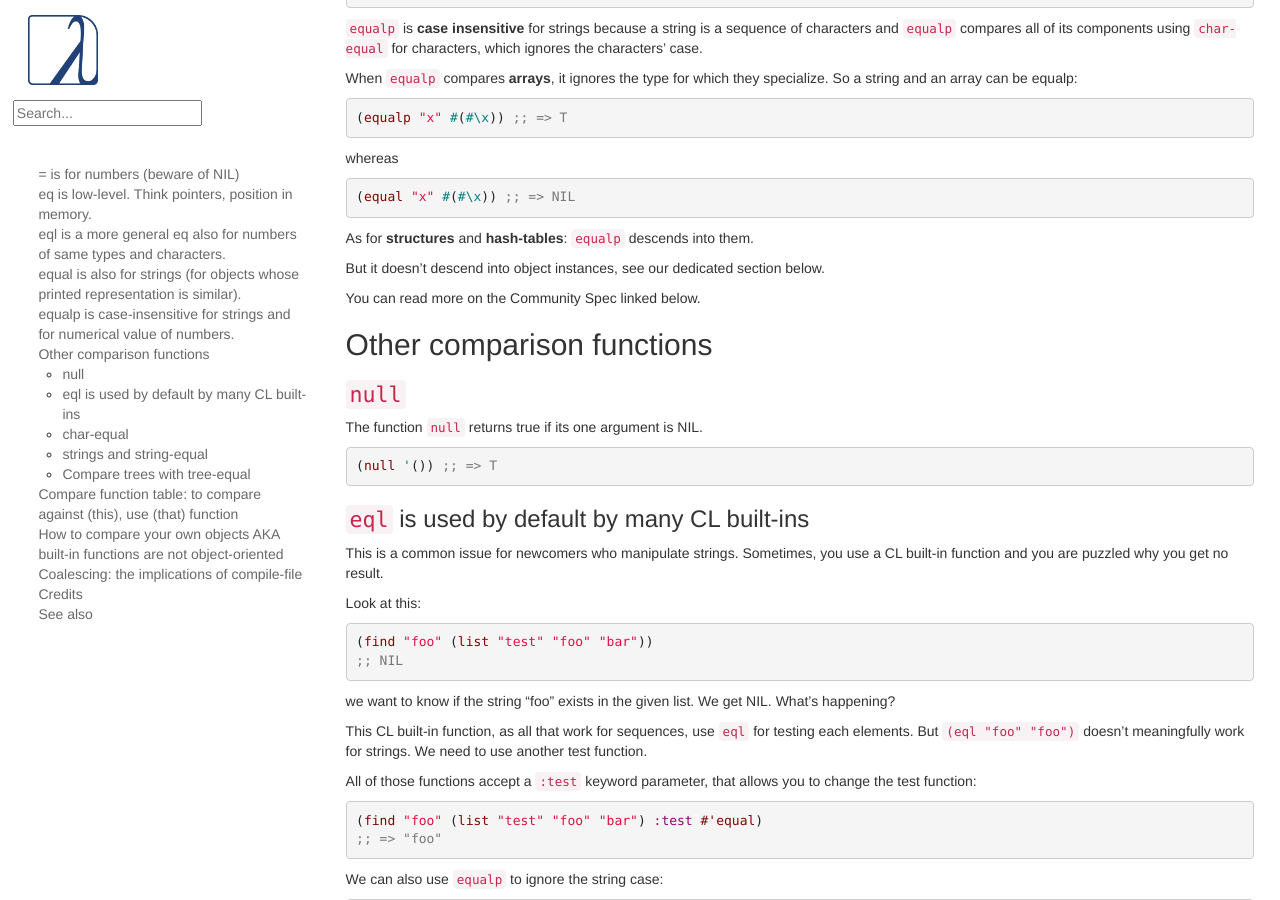
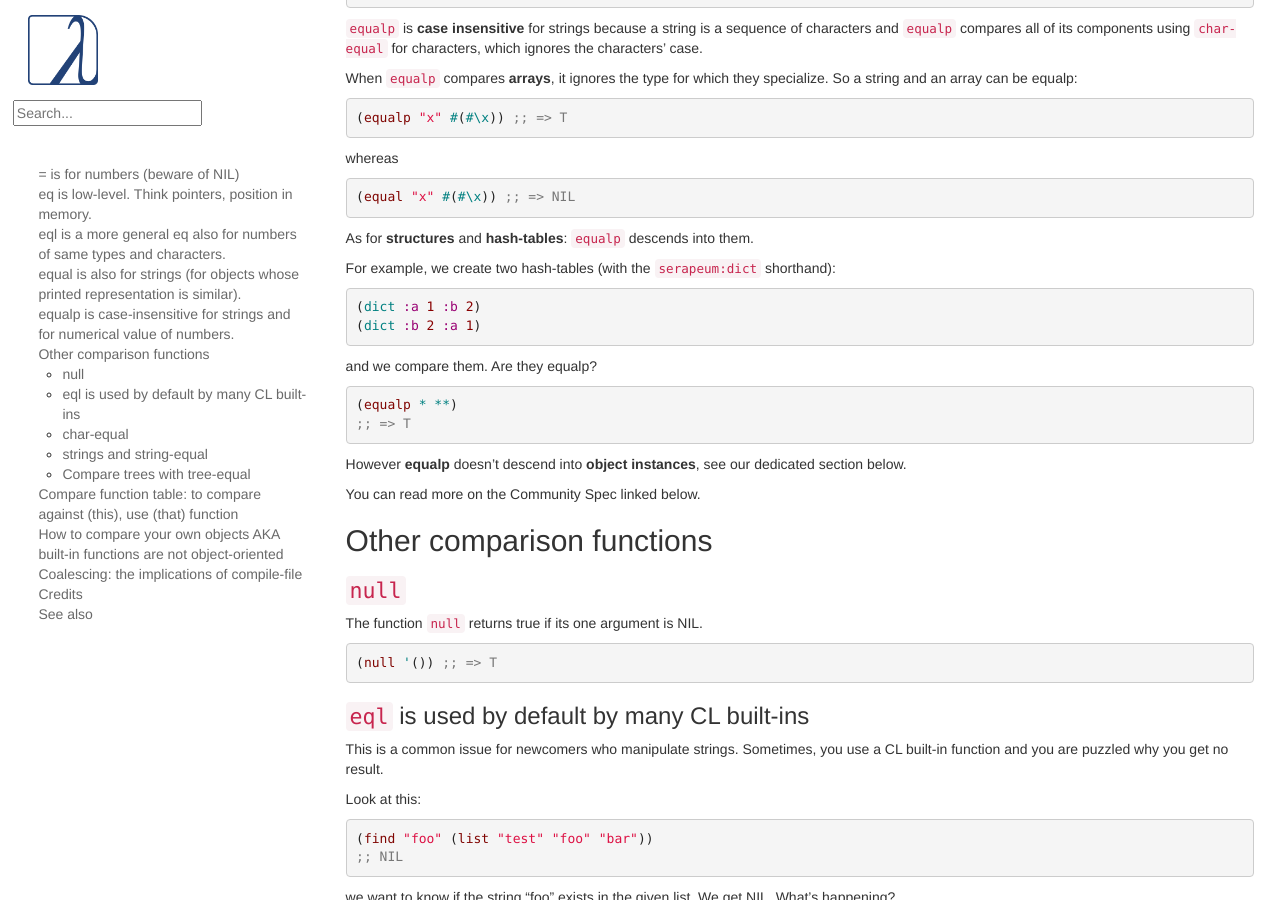
Before and after one commit to LispCookbook/cl-cookbook, a Jekyll site: the page built from equality.md, in a window 1280 px wide and 900 px high, scrolled down 3764 px. Built offline with Jekyll 4.4.1, drawn with Linux system fonts in a browser that asks for light colours.

Commit message:
equalp for hash-tables

```diff
--- a/equality.md
+++ b/equality.md
@@ -243,7 +243,21 @@ whereas
 As for **structures** and **hash-tables**: `equalp` descends into
 them.
 
-But it doesn't descend into object instances, see our dedicated section below.
+For example, we create two hash-tables (with the `serapeum:dict` shorthand):
+
+~~~lisp
+(dict :a 1 :b 2)
+(dict :b 2 :a 1)
+~~~
+
+and we compare them. Are they equalp?
+
+~~~lisp
+(equalp * **)
+;; => T
+~~~
+
+However **equalp** doesn't descend into **object instances**, see our dedicated section below.
 
 You can read more on the Community Spec linked below.
 
```
Also changed, not shown: data-structures.md (+7 -0 lines).
